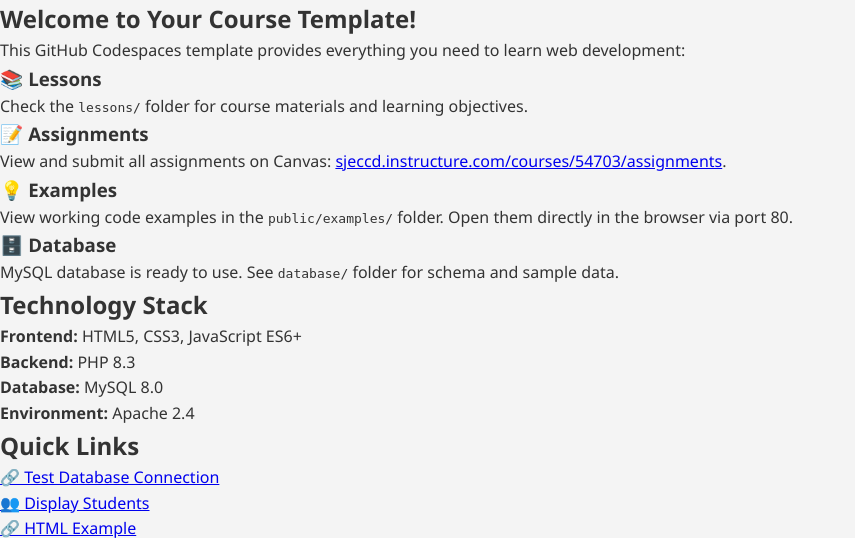
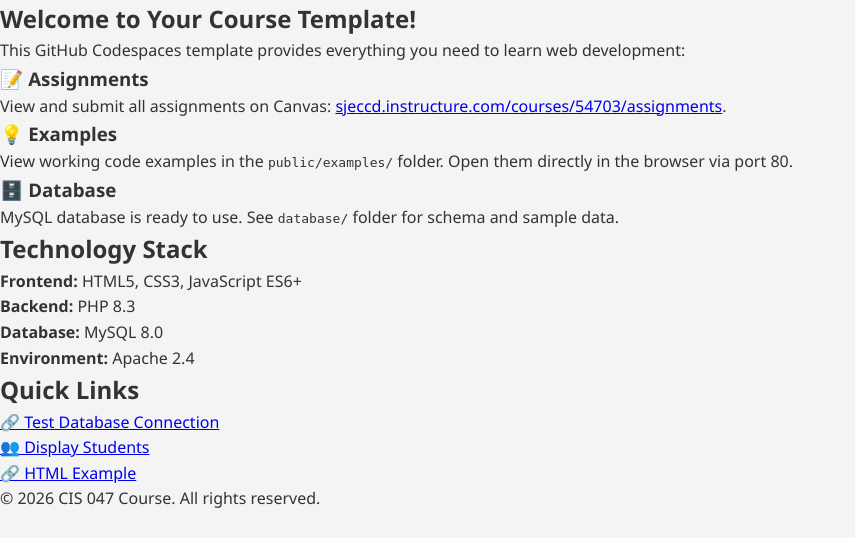
Before and after one commit to San-Jose-City-College/cis047-course-template, a PHP site: page / in a window 1280 px wide. Shown: the part 77-615 px from the top of the page, without its empty margins (0-855 px from the left). Run offline with PHP 8.4, Linux system fonts and the light colour scheme.

Commit message:
Remove lessons card from index.php
Removed lessons card from the course template.

```diff
--- a/public/index.php
+++ b/public/index.php
@@ -23,11 +23,6 @@
             <p>This GitHub Codespaces template provides everything you need to learn web development:</p>
 
             <div class="content-grid">
-                <div class="card">
-                    <h3>📚 Lessons</h3>
-                    <p>Check the <code>lessons/</code> folder for course materials and learning objectives.</p>
-                </div>
-
                 <div class="card">
                     <h3>📝 Assignments</h3>
                     <p>View and submit all assignments on Canvas: <a href="https://sjeccd.instructure.com/courses/54703/assignments">sjeccd.instructure.com/courses/54703/assignments</a>.</p>
```
